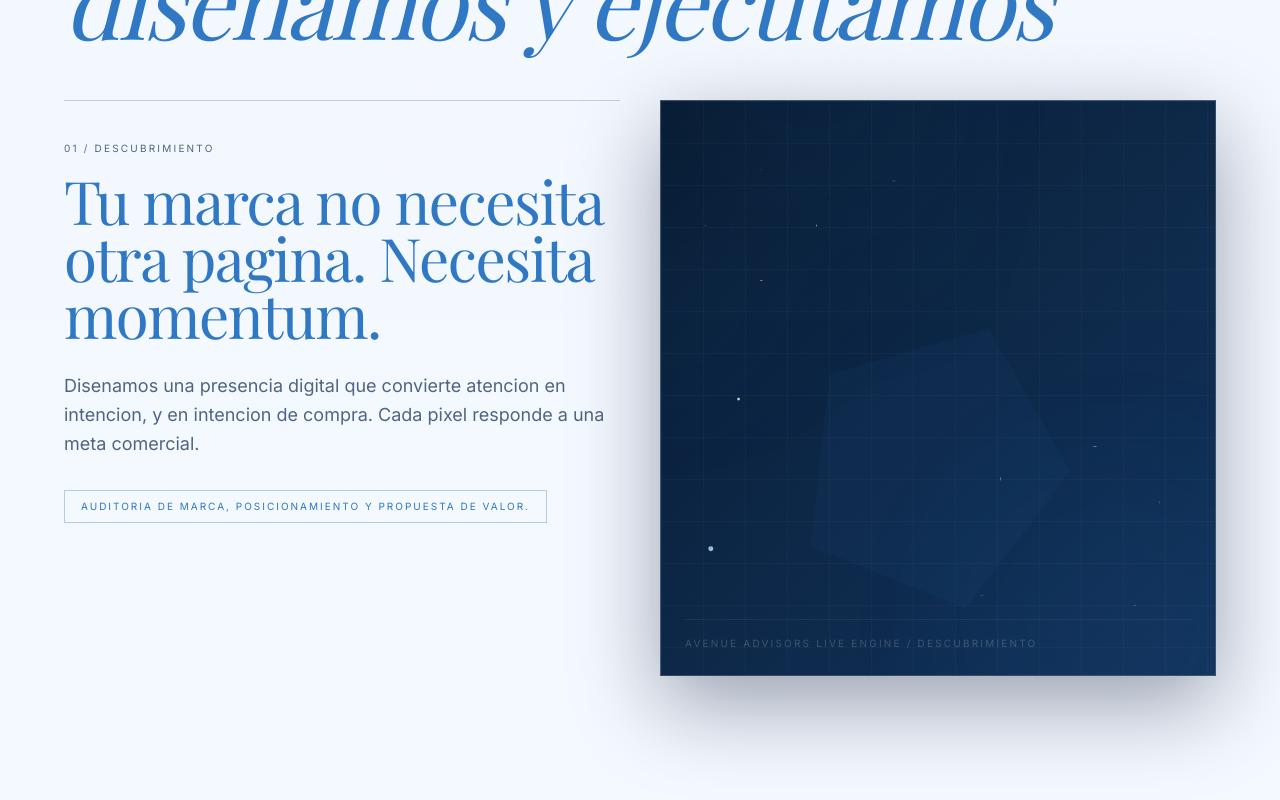
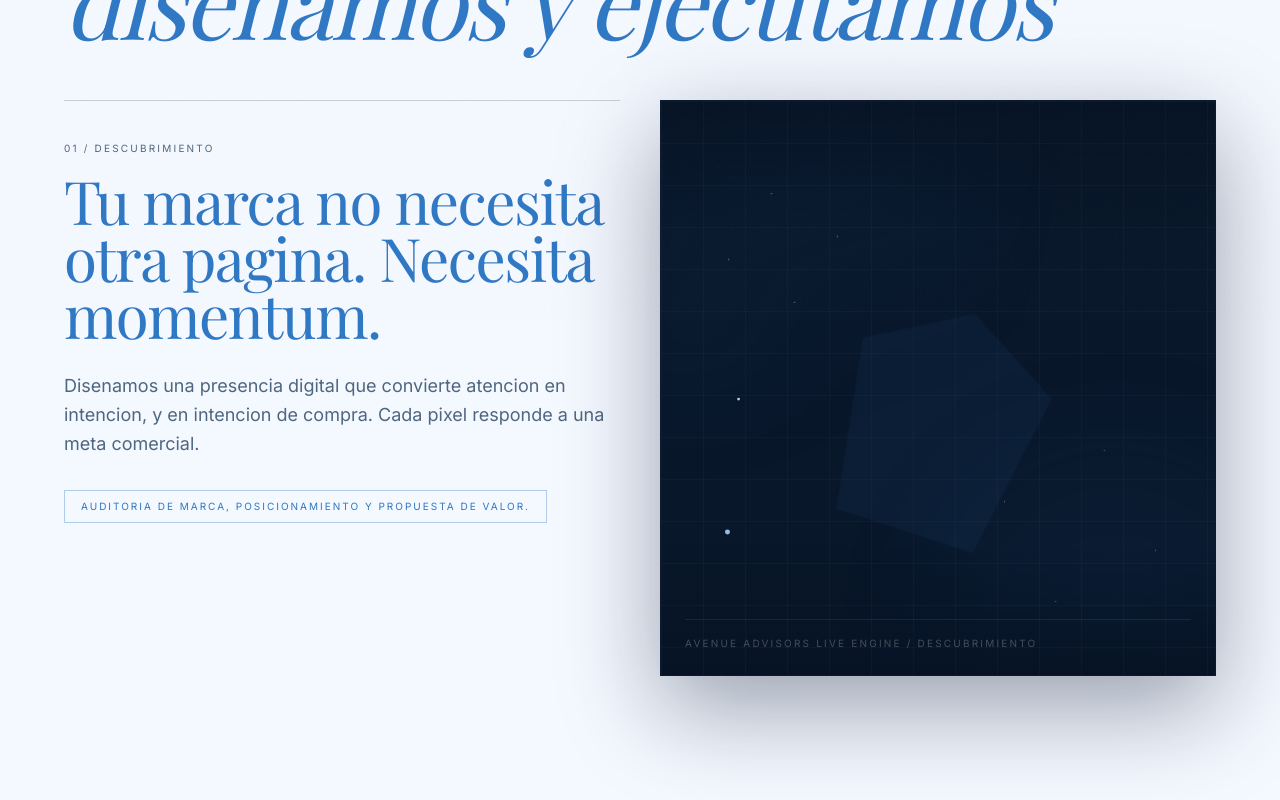
Before and after one commit to Avenue-Advisors/website, a Next.js app: page / in a window 1280 px wide. Shown: the part 480-1280 px from the top of the page. Built offline with nearby package versions, Linux system fonts and the light colour scheme.

Commit message:
Refine StoryFlow to motion-first transitions without color cycling

```diff
--- a/src/components/StoryFlow.tsx
+++ b/src/components/StoryFlow.tsx
@@ -68,30 +68,42 @@ const chaptersByLanguage = {
   ],
 } as const;
 
-const chapterThemes = [
+const scenes = [
   {
-    accent: "#2F78C4",
-    accentSoft: "rgba(47,120,196,0.22)",
-    backdropA: "#081B32",
-    backdropB: "#12345D",
+    outer: "polygon(50% 2%, 90% 16%, 98% 52%, 80% 88%, 50% 98%, 18% 86%, 4% 50%, 18% 14%)",
+    mid: "polygon(50% 8%, 86% 28%, 76% 88%, 24% 88%, 14% 28%)",
+    core: "polygon(50% 0%, 100% 50%, 50% 100%, 0% 50%)",
+    pathA: "M120 760 L280 620 L420 690 L560 520 L700 590 L860 430",
+    pathB: "M140 520 L280 460 L450 370 L600 410 L780 330 L900 220",
+    orbitX: "12%",
+    orbitY: "16%",
   },
   {
-    accent: "#43A6FF",
-    accentSoft: "rgba(67,166,255,0.24)",
-    backdropA: "#071A2A",
-    backdropB: "#0C4871",
+    outer: "polygon(50% 4%, 94% 24%, 94% 76%, 50% 96%, 6% 76%, 6% 24%)",
+    mid: "polygon(50% 2%, 96% 36%, 80% 96%, 20% 96%, 4% 36%)",
+    core: "polygon(20% 12%, 84% 8%, 96% 60%, 62% 98%, 14% 84%)",
+    pathA: "M100 740 L260 640 L400 620 L520 500 L730 540 L900 360",
+    pathB: "M120 500 L290 420 L460 390 L610 350 L790 300 L910 170",
+    orbitX: "72%",
+    orbitY: "12%",
   },
   {
-    accent: "#7A95FF",
-    accentSoft: "rgba(122,149,255,0.24)",
-    backdropA: "#111A3A",
-    backdropB: "#2D3E90",
+    outer: "polygon(14% 10%, 84% 4%, 98% 46%, 88% 90%, 34% 98%, 6% 62%)",
+    mid: "polygon(6% 28%, 56% 6%, 98% 36%, 82% 92%, 20% 98%)",
+    core: "polygon(4% 40%, 40% 0%, 96% 24%, 80% 90%, 20% 96%)",
+    pathA: "M90 790 L260 660 L390 560 L560 570 L720 490 L900 390",
+    pathB: "M110 560 L290 470 L440 330 L610 300 L790 240 L900 170",
+    orbitX: "14%",
+    orbitY: "72%",
   },
   {
-    accent: "#27D4C6",
-    accentSoft: "rgba(39,212,198,0.24)",
-    backdropA: "#072B33",
-    backdropB: "#11616D",
+    outer: "polygon(50% 2%, 80% 10%, 98% 38%, 94% 78%, 64% 98%, 26% 98%, 4% 66%, 8% 22%)",
+    mid: "polygon(10% 30%, 42% 2%, 90% 14%, 98% 66%, 66% 98%, 16% 88%)",
+    core: "polygon(50% 6%, 88% 26%, 90% 80%, 52% 98%, 12% 72%, 14% 22%)",
+    pathA: "M100 760 L250 680 L420 600 L580 520 L730 470 L900 340",
+    pathB: "M110 540 L250 470 L420 420 L570 340 L760 260 L900 180",
+    orbitX: "72%",
+    orbitY: "72%",
   },
 ] as const;
 
@@ -104,33 +116,31 @@ function PolygonStage({
   activeChapter: number;
   language: "es" | "en";
 }) {
-  const theme = chapterThemes[activeChapter] ?? chapterThemes[0];
-  const rotateOuter = useTransform(progress, [0, 1], [-12, 36]);
-  const rotateInner = useTransform(progress, [0, 1], [22, -30]);
-  const rotateOrbital = useTransform(progress, [0, 1], [0, 220]);
-  const yLift = useTransform(progress, [0, 1], [65, -92]);
-  const scalePulse = useTransform(progress, [0, 0.5, 1], [0.9, 1.18, 0.94]);
-  const glow = useTransform(progress, [0, 0.5, 1], [0.24, 0.74, 0.38]);
+  const scene = scenes[activeChapter] ?? scenes[0];
+  const rotateOuter = useTransform(progress, [0, 1], [-12, 26]);
+  const rotateInner = useTransform(progress, [0, 1], [18, -22]);
+  const tilt = useTransform(progress, [0, 1], [0, 10]);
+  const yLift = useTransform(progress, [0, 1], [40, -70]);
+  const shutterA = useTransform(progress, [0, 1], [0, -120]);
+  const shutterB = useTransform(progress, [0, 1], [0, 120]);
+  const scalePulse = useTransform(progress, [0, 0.5, 1], [0.92, 1.12, 0.98]);
+  const glow = useTransform(progress, [0, 0.5, 1], [0.3, 0.64, 0.34]);
   const pathLength = useTransform(progress, [0.1, 0.9], [0, 1]);
-  const spin = useTransform(progress, [0, 1], [0, 210]);
+  const spin = useTransform(progress, [0, 1], [0, 160]);
   const chapterTitle =
     language === "es"
       ? ["Descubrimiento", "Sistema", "Escala", "Resultados"][activeChapter] ?? "Descubrimiento"
       : ["Discovery", "System", "Scale", "Results"][activeChapter] ?? "Discovery";
 
   return (
-    <div
-      className="relative h-full w-full overflow-hidden border border-white/20 shadow-[0_28px_80px_rgba(8,20,42,0.38)]"
-      style={{
-        background: `linear-gradient(135deg, ${theme.backdropA} 0%, ${theme.backdropB} 100%)`,
-      }}
-    >
+    <div className="relative h-full w-full overflow-hidden border border-[#0F2742]/20 bg-[#09172A] shadow-[0_32px_90px_rgba(8,20,42,0.38)]">
       <motion.div
         className="absolute -left-[15%] -top-[20%] h-[72%] w-[72%] blur-3xl"
         style={{
           rotate: spin,
           opacity: glow,
-          background: `conic-gradient(from 0deg, ${theme.accentSoft}, transparent 45%, ${theme.accentSoft}, transparent 75%, ${theme.accentSoft})`,
+          background:
+            "conic-gradient(from 0deg, rgba(47,120,196,0.34), transparent 42%, rgba(47,120,196,0.18), transparent 74%, rgba(47,120,196,0.34))",
         }}
       />
       <motion.div
@@ -138,24 +148,30 @@ function PolygonStage({
         style={{
           scale: scalePulse,
           opacity: glow,
-          background: theme.accentSoft,
+          background: "rgba(47,120,196,0.24)",
         }}
       />
+
+      <motion.div className="absolute inset-x-0 top-0 h-[22%] bg-gradient-to-b from-[#071325] to-transparent" style={{ y: shutterA }} />
+      <motion.div className="absolute inset-x-0 bottom-0 h-[22%] bg-gradient-to-t from-[#071325] to-transparent" style={{ y: shutterB }} />
 
       <div className="absolute inset-0 opacity-20" style={{ backgroundImage: "linear-gradient(rgba(255,255,255,0.14) 1px, transparent 1px), linear-gradient(90deg, rgba(255,255,255,0.14) 1px, transparent 1px)", backgroundSize: "42px 42px" }} />
 
       <motion.div
-        className="absolute left-1/2 top-1/2 h-[74%] w-[74%] -translate-x-1/2 -translate-y-1/2 border border-white/35"
+        className="absolute left-1/2 top-1/2 h-[74%] w-[74%] -translate-x-1/2 -translate-y-1/2 border border-white/38"
+        animate={{ clipPath: scene.outer }}
+        transition={{ duration: 1.1, ease: [0.23, 1, 0.32, 1] }}
         style={{
-          clipPath: "polygon(50% 0%, 95% 25%, 95% 75%, 50% 100%, 5% 75%, 5% 25%)",
           rotate: rotateOuter,
+          rotateX: tilt,
         }}
       />
       <motion.div
-        className="absolute left-1/2 top-1/2 h-[52%] w-[52%] -translate-x-1/2 -translate-y-1/2"
+        className="absolute left-1/2 top-1/2 h-[54%] w-[54%] -translate-x-1/2 -translate-y-1/2"
+        animate={{ clipPath: scene.mid }}
+        transition={{ duration: 1.2, ease: [0.23, 1, 0.32, 1] }}
         style={{
-          clipPath: "polygon(50% 0%, 100% 38%, 82% 100%, 18% 100%, 0% 38%)",
-          background: theme.accentSoft,
+          background: "rgba(47,120,196,0.24)",
           rotate: rotateInner,
           y: yLift,
           scale: scalePulse,
@@ -163,41 +179,51 @@ function PolygonStage({
         }}
       />
       <motion.div
-        className="absolute left-[8%] top-[12%] h-28 w-28 border border-white/50"
+        className="absolute h-28 w-28 border border-white/55"
+        animate={{
+          left: scene.orbitX,
+          top: scene.orbitY,
+          clipPath: scene.core,
+        }}
+        transition={{ duration: 1.15, ease: [0.23, 1, 0.32, 1] }}
         style={{
-          clipPath: "polygon(50% 0%, 100% 50%, 50% 100%, 0% 50%)",
-          rotate: rotateOrbital,
+          rotate: rotateOuter,
         }}
       />
       <motion.div
-        className="absolute bottom-[12%] right-[10%] h-40 w-40 border border-white/40"
+        className="absolute bottom-[12%] right-[10%] h-40 w-40 border border-white/35"
+        animate={{ clipPath: scene.core }}
+        transition={{ duration: 1.15, ease: [0.23, 1, 0.32, 1] }}
         style={{
-          clipPath: "polygon(0% 20%, 60% 0%, 100% 35%, 85% 100%, 25% 85%)",
-          rotate: rotateOrbital,
+          rotate: rotateInner,
         }}
       />
 
       <svg className="absolute inset-0 h-full w-full" viewBox="0 0 1000 1000" aria-hidden="true">
         <defs>
           <linearGradient id="chapter-line" x1="0" y1="0" x2="1" y2="1">
-            <stop offset="0%" stopColor={theme.accent} />
+            <stop offset="0%" stopColor="#2F78C4" />
             <stop offset="100%" stopColor="#ffffff" />
           </linearGradient>
         </defs>
         <motion.path
-          d="M90 790 L250 640 L390 710 L540 540 L710 620 L900 390"
+          d={scene.pathA}
           fill="none"
           stroke="url(#chapter-line)"
           strokeWidth="9"
           strokeLinecap="round"
+          animate={{ d: scene.pathA }}
+          transition={{ duration: 1.2, ease: [0.23, 1, 0.32, 1] }}
           style={{ pathLength }}
         />
         <motion.path
-          d="M140 520 L300 460 L460 360 L620 420 L790 320 L900 210"
+          d={scene.pathB}
           fill="none"
           stroke="rgba(255,255,255,0.78)"
           strokeWidth="5"
           strokeLinecap="round"
+          animate={{ d: scene.pathB }}
+          transition={{ duration: 1.2, ease: [0.23, 1, 0.32, 1] }}
           style={{ pathLength }}
         />
       </svg>
@@ -240,7 +266,7 @@ export default function StoryFlow() {
           className="h-full origin-left"
           style={{
             scaleX: scrollYProgress,
-            background: chapterThemes[activeChapter]?.accent ?? "#2F78C4",
+            background: "#2F78C4",
           }}
         />
       </div>
@@ -267,14 +293,15 @@ export default function StoryFlow() {
             <article
               key={chapter.id}
               id={chapter.id}
-              className={`group min-h-[80vh] border-t border-[#0F2742]/20 py-10 transition-opacity duration-700 md:min-h-[92vh] ${
+              className={`group min-h-[80vh] border-t border-[#0F2742]/20 py-10 transition-[opacity,transform] duration-700 md:min-h-[92vh] ${
                 activeChapter === index ? "opacity-100" : "opacity-50"
               }`}
+              style={{ transform: activeChapter === index ? "translateX(0px)" : "translateX(8px)" }}
             >
               <p className="text-[10px] uppercase tracking-[0.22em] text-[#4F6680]">{chapter.label}</p>
               <h2
                 className="mt-4 max-w-2xl font-[family-name:var(--font-display)] text-4xl leading-[0.95] tracking-tight text-[#0F2742] sm:text-5xl md:text-6xl"
-                style={{ color: activeChapter === index ? chapterThemes[index]?.accent : undefined }}
+                style={{ color: activeChapter === index ? "#2F78C4" : undefined }}
               >
                 {chapter.title}
               </h2>
```
